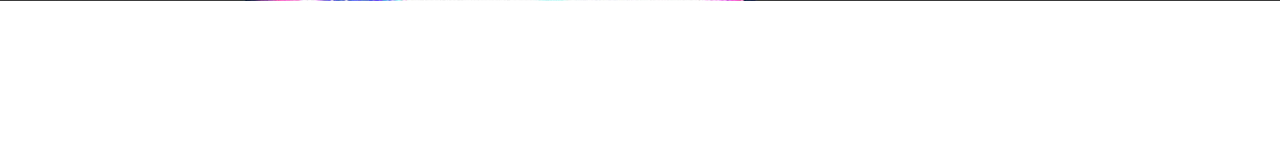
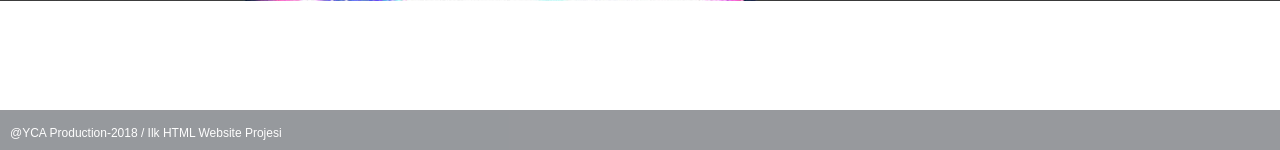
Before and after one commit to yakupcanarin/Website, a PHP site: page /Login.html in a window 1280 px wide. Shown: the part 650-800 px from the top of the page. Run offline with PHP 8.4, Linux system fonts and the light colour scheme.

Commit message:
Website-Project
PHP, JS, JQuery, Pure HTML, Pure CSS, BOOTSTRAP.

```diff
--- a/Login.html
+++ b/Login.html
@@ -1,6 +1,6 @@
 
 <!DOCTYPE 	HTML>
-<html>
+<html onload="fogEffect()">
 	<head>
 		<link rel="stylesheet" type="text/css" href="css/login.css"/>
 		<script type="text/javascript" src="js/login.js"></script>
@@ -53,15 +53,46 @@
 							<span class="input-group-addon"><i class="glyphicon glyphicon-lock"></i></span>
 							<input id="SignUpPassword" type="password" class="form-control" name="SignUppassword" placeholder="Password">
 						</div>
-							<div class="input-group">
+						<div class="input-group">
 							<input type="submit" id="sign-button" class="btn btn-default" value="Sign Up"></input>
 						</div>
 					</form>
 				</div>
 				<div id="menu2" class="tab-pane fade">
-					<h3>Menu 2</h3>
-					<p>Sed ut perspiciatis unde omnis iste natus error sit voluptatem accusantium doloremque laudantium, totam rem aperiam.</p>
+					<form method="post" action="SendMail.php" target="_blank">
+						<div class="input-group">
+							<span class="input-group-addon"><i class="glyphicon glyphicon-user"></i></span>
+							<input id="namesurname" type="text" class="form-control" name="namesurname" placeholder="Name - Surname">
+						</div>
+						<div class="input-group">
+							<span class="input-group-addon">@</span>
+							<input id="email" type="text" class="form-control" name="mailaddress" placeholder="Your mail address">
+						</div>
+						<div class="input-group">
+							<span class="input-group-addon"><i class="glyphicon glyphicon-share-alt"></i></span>
+							<input id="password" type="text" class="form-control" name="subject" placeholder="Subject">
+						</div>
+						<br>
+						<div class="input-group">
+							<span class="input-group-addon">Text</span>
+							<textarea class="form-control" rows="5" id="comment" name="mailtext"></textarea>
+						</div>
+						<div class="input-group">
+							<input type="submit" id="send" class="btn btn-default" value="Send"></input>
+						</div>
+					</form>
 				</div>
+			</div>
+			<div class="footer-container">
+				<footer class="footer" id="footer">
+				<h1>@YCA Production-2018 / Ilk HTML Website Projesi</h1>
+				<a href="https://www.facebook.com/ykpcn.arn" class="fa fa-facebook"></a>
+				<a href="https://twitter.com/cykbcnarn" class="fa fa-twitter"></a>
+				<a href="https://www.instagram.com/ykpcnarn/" class="fa fa-instagram"></a>
+				<a href="https://www.linkedin.com/in/yakup-can-arin-806542149/" class="fa fa-linkedin"></a>
+				<a href="mailto:ykpcn.arn@hotmail.com" class="fa fa-google"></a>
+				<a href="https://github.com/ykpcn48" class="fa fa-github"></a>
+			</footer>
 			</div>
 		</div>
 
--- a/css/login.css
+++ b/css/login.css
@@ -55,3 +55,84 @@ body{
 	width: 120px !important;
 	height: 40px;
 }
+
+.footer-container {
+	bottom:0;
+	width: 100%;
+	height: 40px;
+	position: absolute;
+	left: 0;
+	margin: 0;
+	padding:0;
+	background-color: transparent;
+}
+
+.footer {
+	background-color: #30353d;
+	width: 100%;
+	height: 100%;
+	position: absolute;
+	transition: 1s;
+	opacity: .5;
+}
+
+.footer:hover{
+	transition: 1s;
+	opacity: 1;
+}
+
+.footer h1 {
+	font : normal 400 12px/1 'Josefin Sans', sans-serif;
+	left: 10px;
+	position: absolute;
+	color: white;
+	bottom: 1px !important;
+}
+
+.fa {
+  padding: 15px;
+  font-size: 30px;
+  width: 50px;
+  text-align: center;
+  text-decoration: none;
+  background: transparent;
+  float: right;
+  height: 25%;
+  transition: .5s;
+  background-size: auto;
+
+}
+
+
+.fa-facebook,.fa-linkedin ,.fa-twitter, .fa-google,.fa-instagram, .fa-github {
+	position: relative;
+	color: white;
+}
+
+.fa:hover {
+	transition: .5s;
+	width: 65px;
+}
+
+.fa-facebook:hover {
+	color: #3b5998;
+
+}
+.fa-linkedin:hover {
+	color: #0077B5;
+}
+
+.fa-twitter:hover {
+	color: #0084b4;
+}
+.fa-google:hover {
+	color: #DD4B39;
+}
+
+.fa-instagram:hover {
+	color: #cd486b;
+}
+
+.fa-github:hover {
+	color: #fff847;
+}
--- a/js/main.js
+++ b/js/main.js
@@ -129,7 +129,7 @@ $(function() {
 		mouse_loop();
 	} );
 } ) ( jQuery )
-
+function fogEffect(){
 console.clear();
 
 canvasWidth = 1600;
@@ -269,3 +269,4 @@ function clog(s)
 {
   console.log(s);
 }
+}
```
Also changed, not shown: SendMail.php (added, +27 -0 lines).
